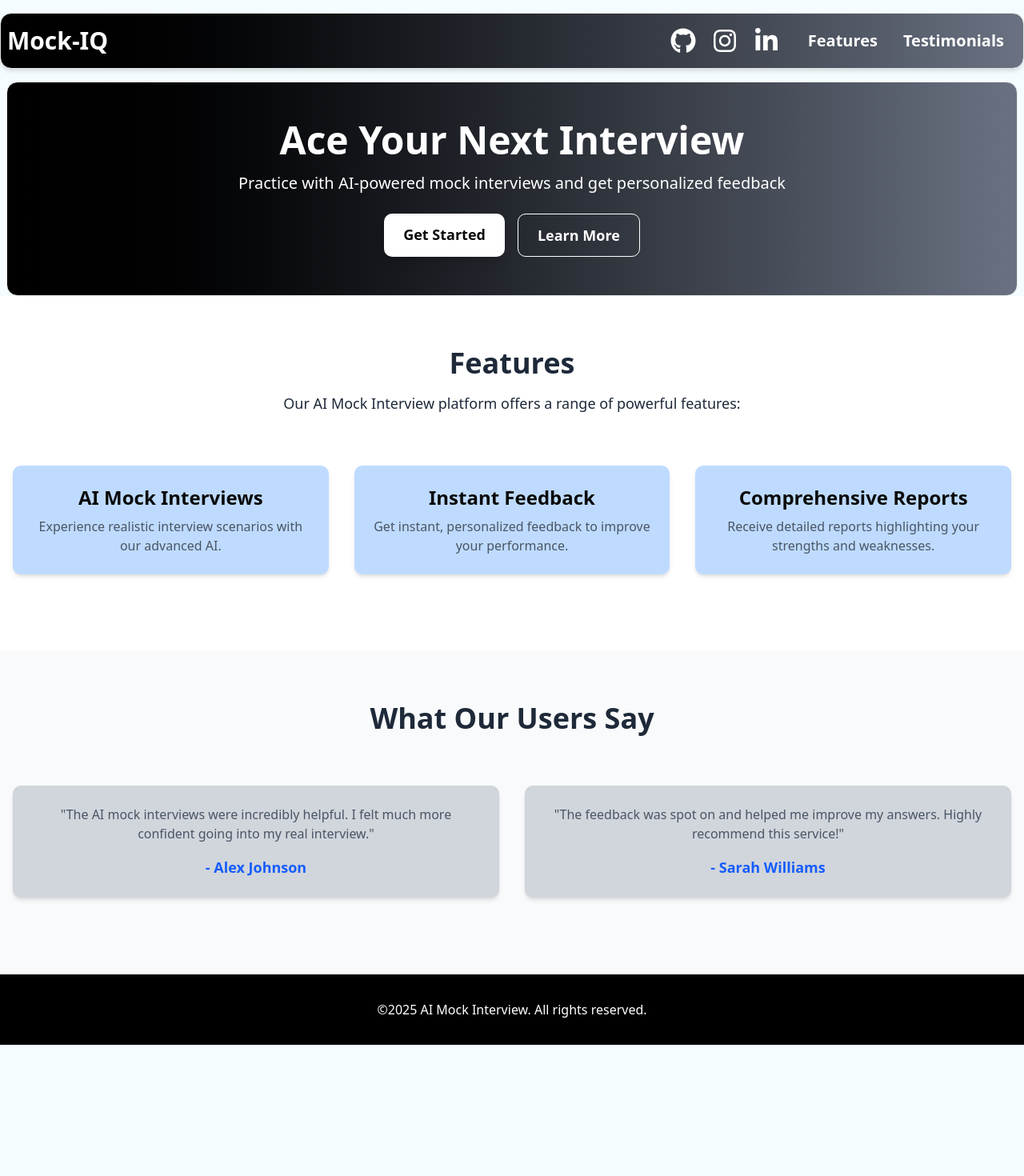
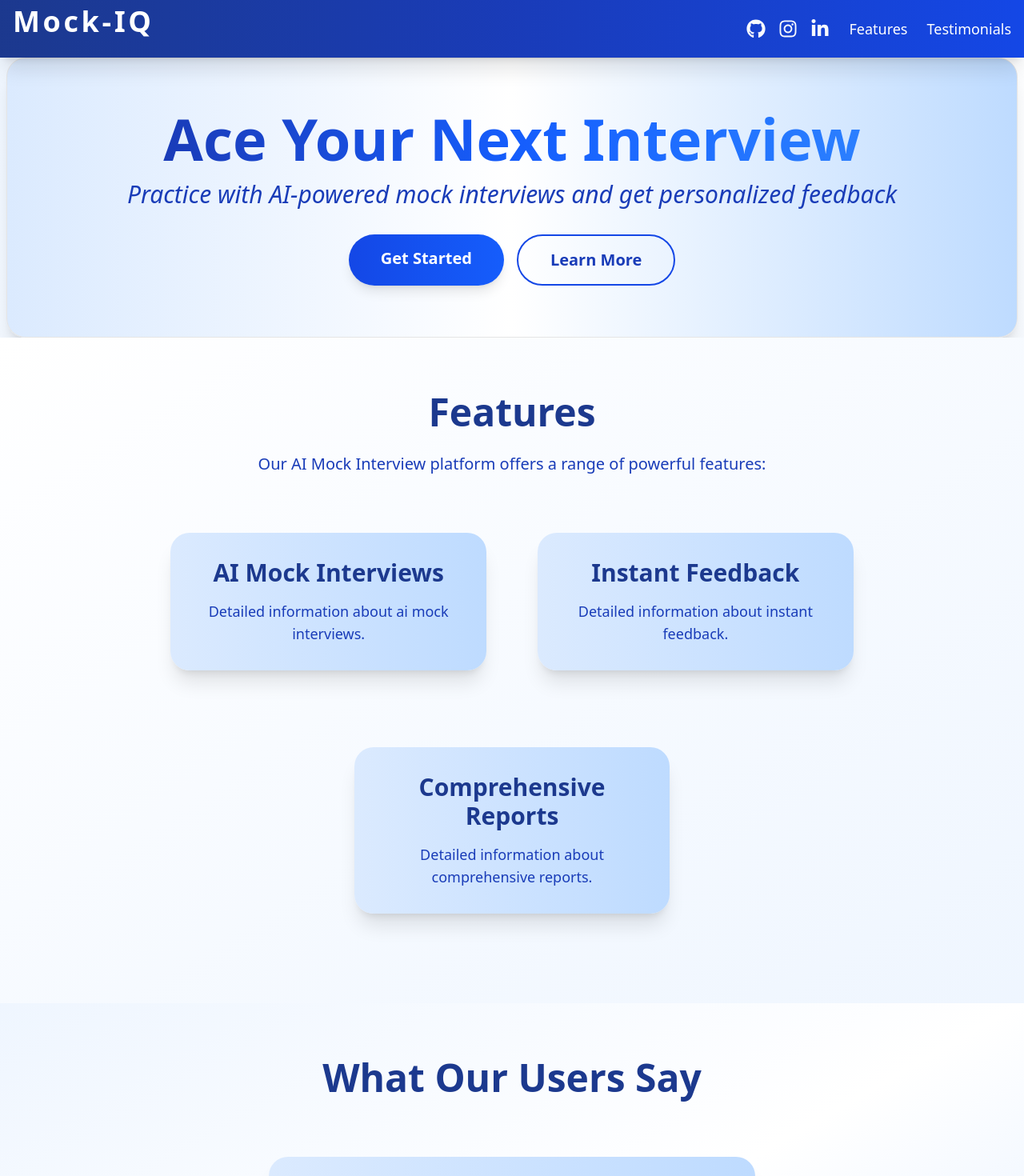
Before and after one commit to jay1535/MOCK-IQ, a Next.js app in the folder mock-iq/: page / in a window 1280 px wide. Shown: the top 1470 px of the page at 80% size. Before the commit the page ends 1306 px from the top, so only its background shows below. Built offline with nearby package versions, Linux system fonts and the light colour scheme.

Commit message:
Changed the Theme colors

```diff
--- a/mock-iq/app/page.js
+++ b/mock-iq/app/page.js
@@ -1,17 +1,12 @@
 "use client"
+
 import Head from 'next/head';
-import React from 'react'
-import { FaInstagram } from "react-icons/fa";
-import { FaGithub } from "react-icons/fa";
+import React from 'react';
+import { FaInstagram, FaGithub } from "react-icons/fa";
 import { FaLinkedinIn } from "react-icons/fa6";
 
-const page = () => {
+const Page = () => {
   return (
-    // <div className='p-10 flex flex-col items-center justify-center' >
-    //   <h1 className='red font-bold text-[22px]'>Welcome to AI Mock Interview</h1>
-    // <a  ><h1><Button>Start</Button></h1></a>
-    // </div>
-
     <div>
       <Head>
         <title>AI Mock Interview</title>
@@ -19,60 +14,45 @@ const page = () => {
         <link rel="icon" href="/favicon.ico" />
       </Head>
 
-      <main className="min-h-screen">
+      <main className="min-h-screen bg-gradient-to-br from-blue-50 via-white to-blue-100 animate-fade-in">
         {/* Header Section */}
-        <header className="w-full py-4 bg-gradient-to-r from-black to-gray-500 my-4 border rounded-xl shadow-md text-white ">
-          <div className="container mx-auto flex flex-col md:flex-row justify-between items-center px-2">
-            <h1 className="text-3xl font-bold  ">Mock-IQ</h1>
-            <nav className="flex flex-col sm:flex-row flex-wrap items-center justify-between mt-4 md:mt-0 space-y-4 sm:space-y-0 sm:space-x-4">
-
-
-              <div className='flex flex-col sm:flex-row items-center space-y-2 sm:space-y-0'>
-                <a
-                  target="_blank"
-                  rel="noopener noreferrer"
-                  href="https://github.com/jay1535/MOCK-IQ">
-                  <FaGithub className="w-10 h-8 hover:text-green-600" />
+        <header className="w-full py-4 bg-gradient-to-r from-blue-900 via-blue-800 to-blue-700 shadow-xl text-white sticky top-0 z-50 backdrop-blur-md bg-opacity-95 animate-slide-down">
+          <div className="container mx-auto flex flex-col md:flex-row justify-between items-center px-4">
+            <h1 className="text-4xl font-extrabold tracking-widest hover:text-blue-300 transition-transform duration-300 transform hover:scale-110 animate-bounce">Mock-IQ</h1>
+            <nav className="flex flex-col sm:flex-row flex-wrap items-center justify-center mt-4 md:mt-0 space-y-2 sm:space-y-0 sm:space-x-6 text-lg">
+              <div className='flex flex-row items-center gap-4'>
+                <a target="_blank" rel="noopener noreferrer" href="https://github.com/jay1535/MOCK-IQ" className="hover:scale-125 transform transition hover:text-blue-300 animate-pulse">
+                  <FaGithub className="w-6 h-6" />
                 </a>
-                <a
-                  target="_blank"
-                  rel="noopener noreferrer"
-                  href="https://www.instagram.com/jayant._.762/?hl=en">
-                <FaInstagram className="w-10 h-8 mx-3 hover:text-pink-600" />
+                <a target="_blank" rel="noopener noreferrer" href="https://www.instagram.com/jayant._.762/?hl=en" className="hover:scale-125 transform transition hover:text-blue-300 animate-pulse">
+                  <FaInstagram className="w-6 h-6" />
                 </a>
-              <a
-                  target="_blank"
-                  rel="noopener noreferrer"
-                  href="https://www.linkedin.com/in/jayant-habbu-12713725a/">
-                <FaLinkedinIn  className="w-10 h-8 hover:text-blue-600" />
+                <a target="_blank" rel="noopener noreferrer" href="https://www.linkedin.com/in/jayant-habbu-12713725a/" className="hover:scale-125 transform transition hover:text-blue-300 animate-pulse">
+                  <FaLinkedinIn className="w-6 h-6" />
                 </a>
               </div>
-
-              <div className="flex flex-col sm:flex-row items-center space-y-2 sm:space-y-0">
-
-                <a href="#features" className="  mx-2 md:mx-4 font-bold text-xl hover:text-blue-600">Features</a>
-                <a href="#testimonials" className="  mx-2 md:mx-4 font-bold text-xl hover:text-blue-600">Testimonials</a>
-
+              <div className="flex flex-row items-center gap-6">
+                <a href="#features" className="hover:text-blue-200 hover:underline underline-offset-4 transition-colors">Features</a>
+                <a href="#testimonials" className="hover:text-blue-200 hover:underline underline-offset-4 transition-colors">Testimonials</a>
               </div>
             </nav>
           </div>
         </header>
 
         {/* Hero Section */}
-        <section className=" mx-2 border rounded-xl flex flex-col items-center justify-center text-center py-12 bg-gradient-to-r from-black to-gray-500  px-6 md:px-0">
-          <h2 className="text-4xl md:text-5xl font-bold text-white">Ace Your Next Interview</h2>
-          <p className="mt-4 text-lg md:text-xl text-white ">Practice with AI-powered mock interviews and get personalized feedback</p>
-          <div className="mt-6 flex flex-col md:flex-row">
+        <section className="mx-2 border rounded-3xl flex flex-col items-center justify-center text-center py-16 bg-gradient-to-r from-blue-100 via-white to-blue-200 px-6 md:px-0 shadow-xl animate-fade-in-up">
+          <h2 className="text-6xl md:text-7xl font-extrabold text-transparent bg-clip-text bg-gradient-to-r from-blue-800 via-blue-600 to-blue-500 animate-text-glow">Ace Your Next Interview</h2>
+          <p className="mt-4 text-2xl md:text-3xl text-blue-800 italic animate-fade-in">Practice with AI-powered mock interviews and get personalized feedback</p>
+          <div className="mt-8 flex flex-col md:flex-row gap-4">
             <a
               href="/dashboard"
-              className="px-6 py-3 mb-4 md:mb-0 md:mr-4 text-lg font-semibold bg-white !text-primary-600 rounded-lg shadow-lg hover:bg-gray-100"
+              className="px-10 py-4 text-xl font-bold bg-gradient-to-r from-blue-700 to-blue-600 text-white rounded-full shadow-lg hover:shadow-2xl transform hover:scale-105 transition animate-wiggle"
             >
               Get Started
             </a>
             <a
               href="#features"
-              className="px-6 py-3 text-white text-lg font-semibold border border-white rounded-lg
-               hover:bg-white hover:text-gray-800"
+              className="px-10 py-4 text-xl font-bold border-2 border-blue-700 text-blue-800 rounded-full hover:bg-blue-700 hover:text-white transform hover:scale-105 transition animate-wiggle-delayed"
             >
               Learn More
             </a>
@@ -80,69 +60,51 @@ const page = () => {
         </section>
 
         {/* Features Section */}
-        <section id="features" className="py-16 bg-white px-6 md:px-0">
+        <section id="features" className="py-20 bg-gradient-to-br from-white to-blue-50 px-6 md:px-0 animate-fade-in">
           <div className="container mx-auto text-center">
-            <h2 className="text-4xl font-bold text-gray-800">Features</h2>
-            <p className="mt-4 text-lg text-gray-800">
+            <h2 className="text-5xl font-extrabold text-blue-900 mb-4 animate-bounce">Features</h2>
+            <p className="text-xl text-blue-800 mb-10">
               Our AI Mock Interview platform offers a range of powerful features:
             </p>
-            <div className="flex flex-wrap justify-center mt-8 ">
-              <div className="w-full md:w-1/3 px-4 py-8">
-                <div className="bg-blue-200 rounded-lg p-6 shadow-md">
-                  <h3 className="text-2xl font-semibold text-black-600">AI Mock Interviews</h3>
-                  <p className="mt-2 text-gray-600">Experience realistic interview scenarios with our advanced AI.</p>
+            <div className="flex flex-wrap justify-center gap-8">
+              {['AI Mock Interviews', 'Instant Feedback', 'Comprehensive Reports'].map((feature, i) => (
+                <div key={i} className="w-full md:w-1/3 px-4 py-8">
+                  <div className="bg-gradient-to-r from-blue-100 to-blue-200 rounded-3xl p-8 shadow-xl hover:shadow-2xl transition transform hover:-translate-y-2 animate-fade-in-up">
+                    <h3 className="text-3xl font-bold text-blue-900 mb-4">{feature}</h3>
+                    <p className="text-lg text-blue-800">{`Detailed information about ${feature.toLowerCase()}.`}</p>
+                  </div>
                 </div>
-              </div>
-              <div className="w-full md:w-1/3 px-4 py-8">
-                <div className="bg-blue-200 rounded-lg p-6 shadow-md">
-                  <h3 className="text-2xl font-semibold text-black-600">Instant Feedback</h3>
-                  <p className="mt-2 text-gray-600">Get instant, personalized feedback to improve your performance.</p>
-                </div>
-              </div>
-              <div className="w-full md:w-1/3 px-4 py-8">
-                <div className="bg-blue-200 rounded-lg p-6 shadow-md">
-                  <h3 className="text-2xl font-semibold text-black-600">Comprehensive Reports</h3>
-                  <p className="mt-2 text-gray-600">Receive detailed reports highlighting your strengths and weaknesses.</p>
-                </div>
-              </div>
+              ))}
             </div>
           </div>
         </section>
 
         {/* Testimonials Section */}
-        <section id="testimonials" className="py-16 bg-gray-50 px-6 md:px-0">
+        <section id="testimonials" className="py-20 bg-gradient-to-br from-blue-50 via-white to-blue-100 px-6 md:px-0 animate-fade-in">
           <div className="container mx-auto text-center">
-            <h2 className="text-4xl font-bold text-gray-800">What Our Users Say</h2>
-            <div className="flex flex-wrap justify-center mt-8">
-              <div className="w-full md:w-1/2 px-4 py-8">
-                <div className="bg-gray-300 rounded-lg p-6 shadow-md">
-                  <p className="text-gray-600">
-                    "The AI mock interviews were incredibly helpful. I felt much more confident going into my real interview."
-                  </p>
-                  <h4 className="mt-4 text-lg font-semibold text-blue-600">- Alex Johnson</h4>
+            <h2 className="text-5xl font-extrabold text-blue-900 mb-8 animate-bounce">What Our Users Say</h2>
+            <div className="flex flex-wrap justify-center gap-8">
+              {[
+                { text: "The AI mock interviews were incredibly helpful. I felt much more confident going into my real interview.", name: "Alex Johnson" },
+                { text: "The feedback was spot on and helped me improve my answers. Highly recommend this service!", name: "Sarah Williams" }
+              ].map((testimonial, i) => (
+                <div key={i} className="w-full md:w-1/2 px-4 py-8">
+                  <div className="bg-gradient-to-r from-blue-100 to-blue-200 rounded-3xl p-8 shadow-xl hover:shadow-2xl transition transform hover:-translate-y-2 animate-fade-in-up">
+                    <p className="text-lg text-blue-800">"{testimonial.text}"</p>
+                    <h4 className="mt-4 text-xl font-bold text-blue-900">- {testimonial.name}</h4>
+                  </div>
                 </div>
-              </div>
-              <div className="w-full md:w-1/2 px-4 py-8">
-                <div className="bg-gray-300 rounded-lg p-6 shadow-md">
-                  <p className="text-gray-600">
-                    "The feedback was spot on and helped me improve my answers. Highly recommend this service!"
-                  </p>
-                  <h4 className="mt-4 text-lg font-semibold text-blue-600">- Sarah Williams</h4>
-                </div>
-              </div>
+              ))}
             </div>
           </div>
         </section>
-
-        {/* Contact Section */}
-
       </main>
 
-      <footer className="py-8 bg-black text-white text-center">
+      <footer className="py-10 bg-gradient-to-r from-blue-900 via-blue-800 to-blue-700 text-white text-center shadow-inner animate-fade-in">
         <p>©2025 AI Mock Interview. All rights reserved.</p>
       </footer>
     </div>
-  )
-}
+  );
+};
 
-export default page
+export default Page;
```
Also changed, not shown: mock-iq/app/dashboard/_components/Header.jsx (+25 -15 lines).
